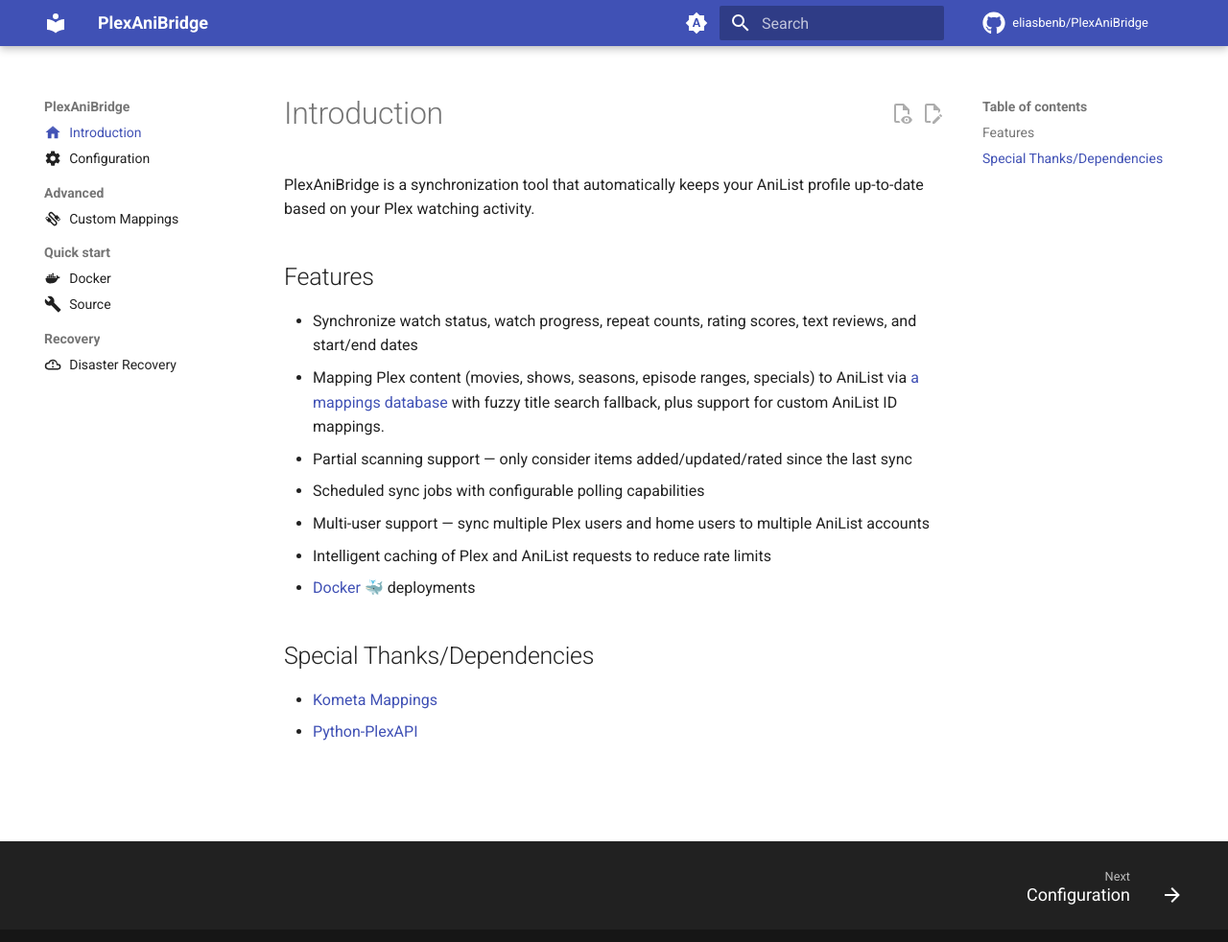
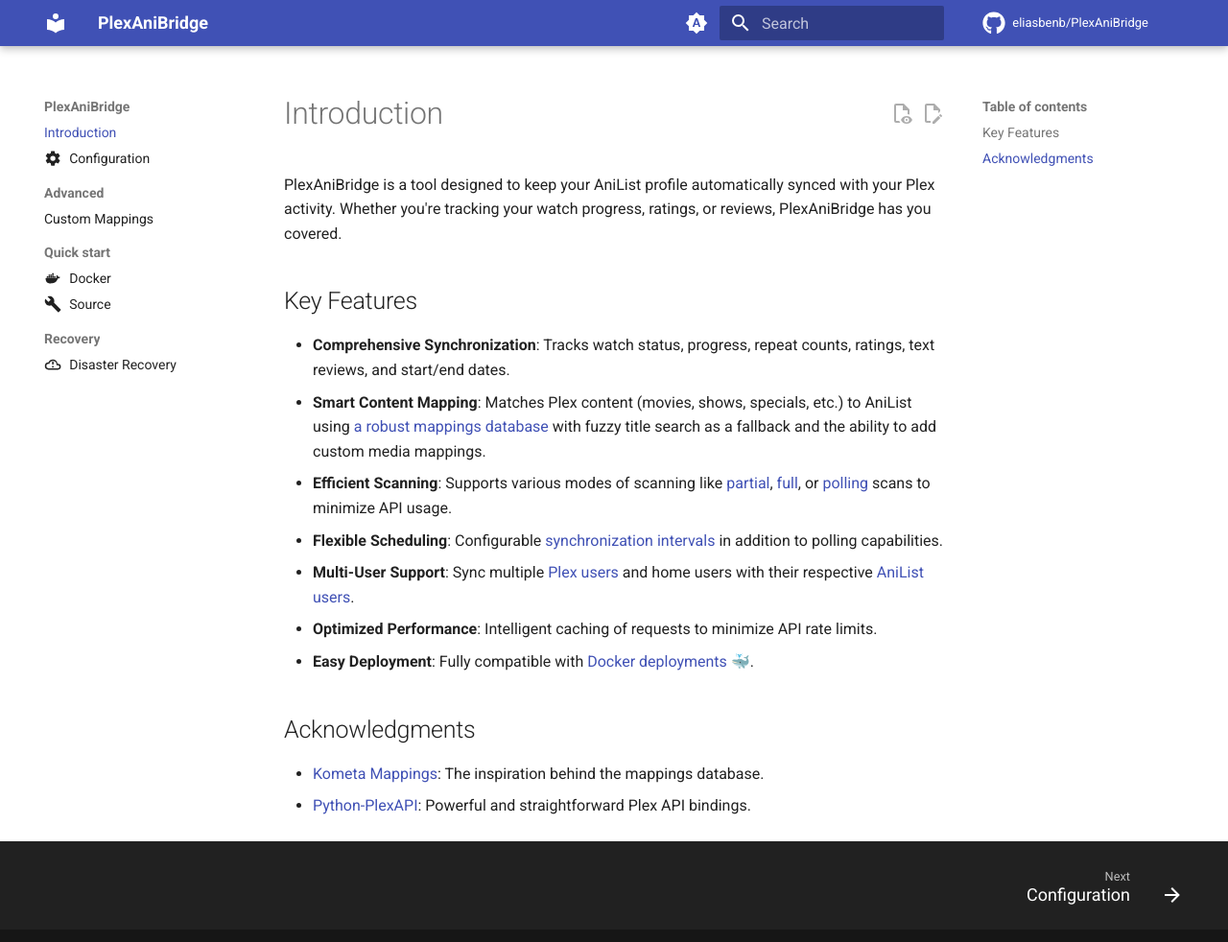
Before and after one commit to eliasbenb/PlexAniBridge, an MkDocs documentation site: the page built from docs/index.md, in a window 1280 px wide and 993 px high. Shown: the top 982 px of the window at 96% size. Built offline with MkDocs 1.6.1 and Material for MkDocs 9.7.7, drawn with Linux system fonts in a browser that asks for light colours; comment, search, counter and statistics services are not loaded.

Commit message:
docs: More readable documentation

```diff
--- a/docs/index.md
+++ b/docs/index.md
@@ -1,21 +1,18 @@
----
-title: Introduction
-icon: material/home
----
+# Introduction
 
-PlexAniBridge is a synchronization tool that automatically keeps your AniList profile up-to-date based on your Plex watching activity.
+PlexAniBridge is a tool designed to keep your AniList profile automatically synced with your Plex activity. Whether you're tracking your watch progress, ratings, or reviews, PlexAniBridge has you covered.
 
-## Features
+## Key Features
 
-- Synchronize watch status, watch progress, repeat counts, rating scores, text reviews, and start/end dates
-- Mapping Plex content (movies, shows, seasons, episode ranges, specials) to AniList via [a mappings database](https://github.com/eliasbenb/PlexAniBridge-Mappings) with fuzzy title search fallback, plus support for custom AniList ID mappings.
-- Partial scanning support — only consider items added/updated/rated since the last sync
-- Scheduled sync jobs with configurable polling capabilities
-- Multi-user support — sync multiple Plex users and home users to multiple AniList accounts
-- Intelligent caching of Plex and AniList requests to reduce rate limits
-- [Docker](./quick-start/docker.md) 🐳 deployments
+- **Comprehensive Synchronization**: Tracks watch status, progress, repeat counts, ratings, text reviews, and start/end dates.
+- **Smart Content Mapping**: Matches Plex content (movies, shows, specials, etc.) to AniList using [a robust mappings database](https://github.com/eliasbenb/PlexAniBridge-Mappings) with fuzzy title search as a fallback and the ability to add custom media mappings.
+- **Efficient Scanning**: Supports various modes of scanning like [partial](./configuration.md#partial_scan), [full](./configuration.md#partial_scan), or [polling](./configuration.md#) scans to minimize API usage.
+- **Flexible Scheduling**: Configurable [synchronization intervals](./configuration.md#sync_interval) in addition to polling capabilities.
+- **Multi-User Support**: Sync multiple [Plex users](./configuration.md#plex_user) and home users with their respective [AniList users](./configuration.md#anilist_token).
+- **Optimized Performance**: Intelligent caching of requests to minimize API rate limits.
+- **Easy Deployment**: Fully compatible with [Docker deployments](./quick-start/docker.md) 🐳.
 
-## Special Thanks/Dependencies
+## Acknowledgments
 
-- [Kometa Mappings](https://github.com/Kometa-Team/Anime-IDs)
-- [Python-PlexAPI](https://github.com/pkkid/python-plexapi)
+- [Kometa Mappings](https://github.com/Kometa-Team/Anime-IDs): The inspiration behind the mappings database.
+- [Python-PlexAPI](https://github.com/pkkid/python-plexapi): Powerful and straightforward Plex API bindings.
```
Also changed, not shown: docs/advanced/custom-mappings.md (+8 -7 lines).
